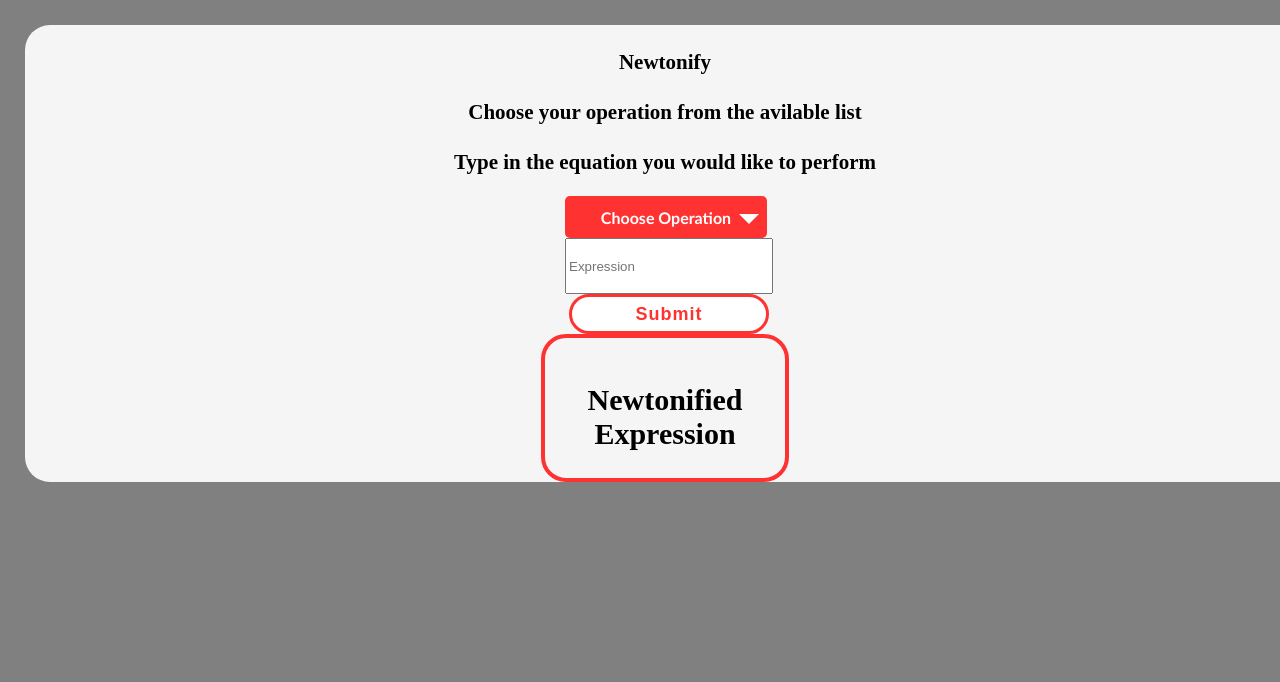
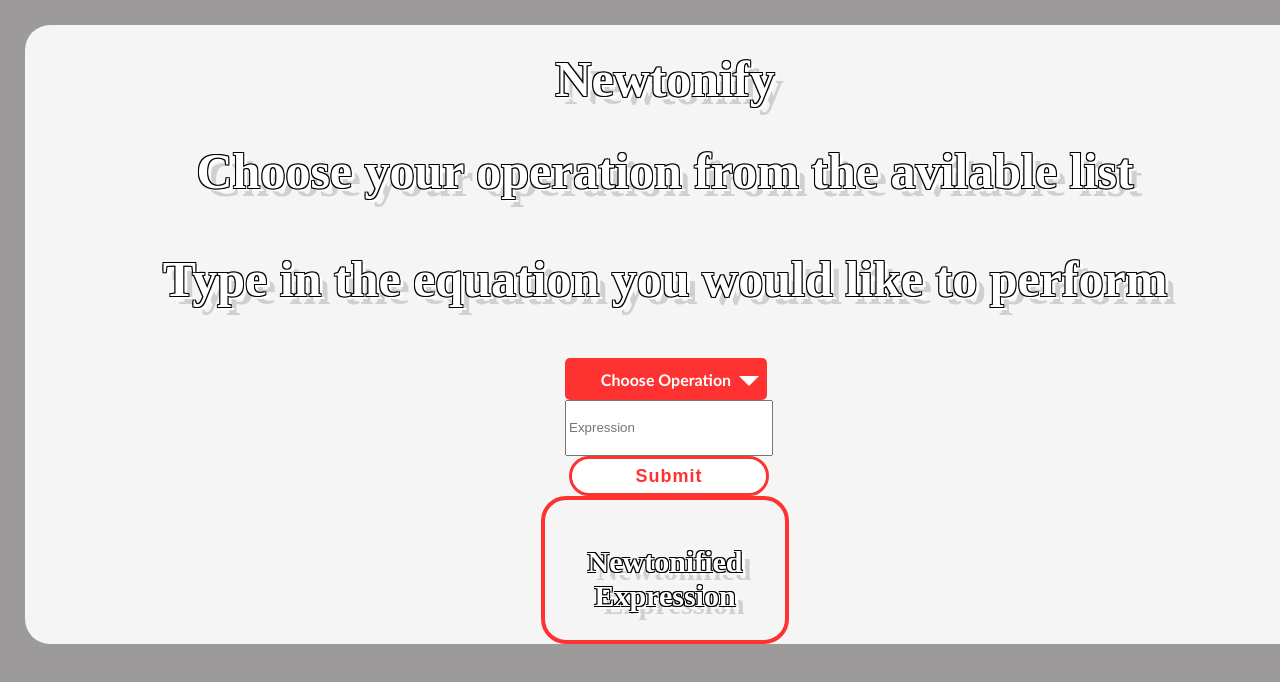
Before and after one commit to colingoodale/nimbly-testbuild, a React (Create React App) app in the folder client/: page / in a window 1280 px wide. Shown: the top 682 px of the page. Built offline with nearby package versions, Linux system fonts and the light colour scheme; what react-animations would draw is missing.

Commit message:
added functional text styling

```diff
--- a/client/src/App.css
+++ b/client/src/App.css
@@ -1,11 +1,14 @@
 body{
-  background-color:gray;
+  background-color:rgb(156, 154, 154);
 }
 h1,h2,h3,h4,h5,h6 {
   font-family: American Typewriter, serif;
+  color:white;
+
   margin-top: 25px;
-  font-size: 21px;
+  font-size: 50px;
   text-align: center;
+  text-shadow:-1px -1px 0 #000, 1px -1px 0 #000, -1px 1px 0 #000, 1px 1px 0 #000,  4px 3px 0px #fff, 9px 8px 0px rgba(0,0,0,0.15);
 
   -webkit-animation: fadein 2s; /* Safari, Chrome and Opera > 12.1 */
      -moz-animation: fadein 2s; /* Firefox < 16 */
@@ -243,11 +246,11 @@ li.dropdown-button {
   color:#FFFFFF;
   text-align:center;
   transition: all 0.2s;
-  -webkit-animation: fadein 2s; /* Safari, Chrome and Opera > 12.1 */
-     -moz-animation: fadein 2s; /* Firefox < 16 */
-      -ms-animation: fadein 2s; /* Internet Explorer */
-       -o-animation: fadein 2s; /* Opera < 12.1 */
-          animation: fadein 2s;
+  -webkit-animation: fadein 1s; /* Safari, Chrome and Opera > 12.1 */
+     -moz-animation: fadein 1s; /* Firefox < 16 */
+      -ms-animation: fadein 1s; /* Internet Explorer */
+       -o-animation: fadein 1s; /* Opera < 12.1 */
+          animation: fadein 1s;
 }
 
 @keyframes fadein {
```
